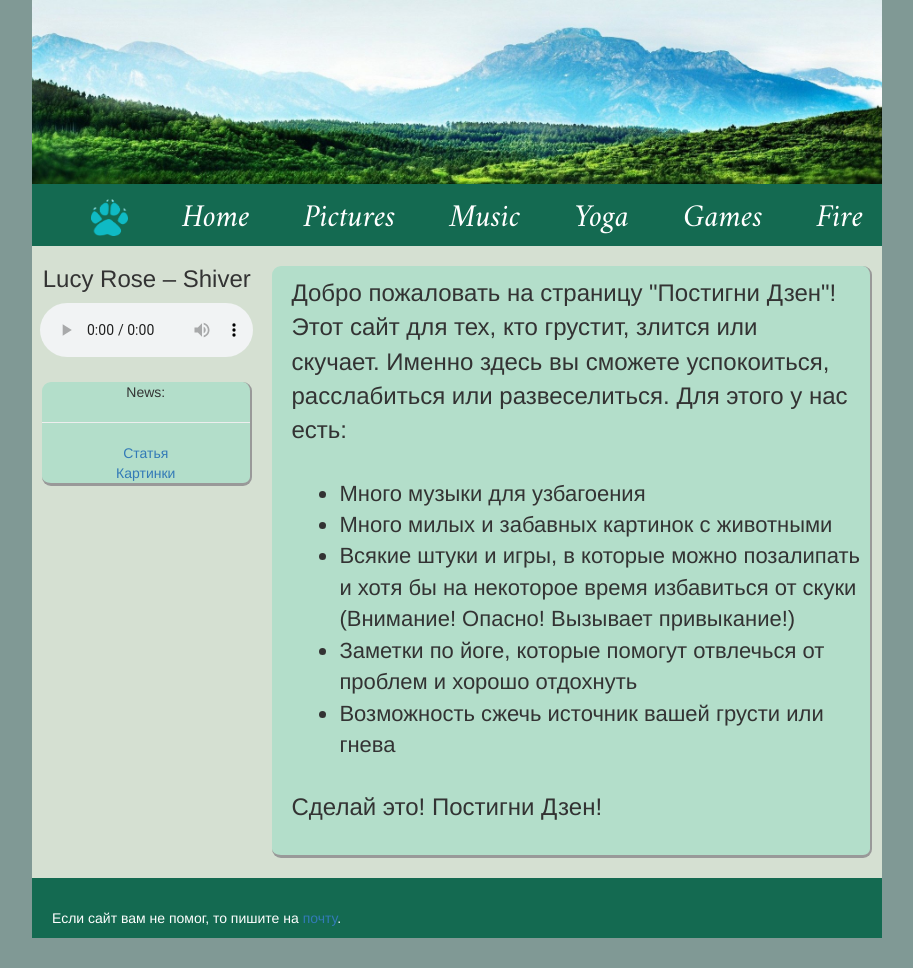
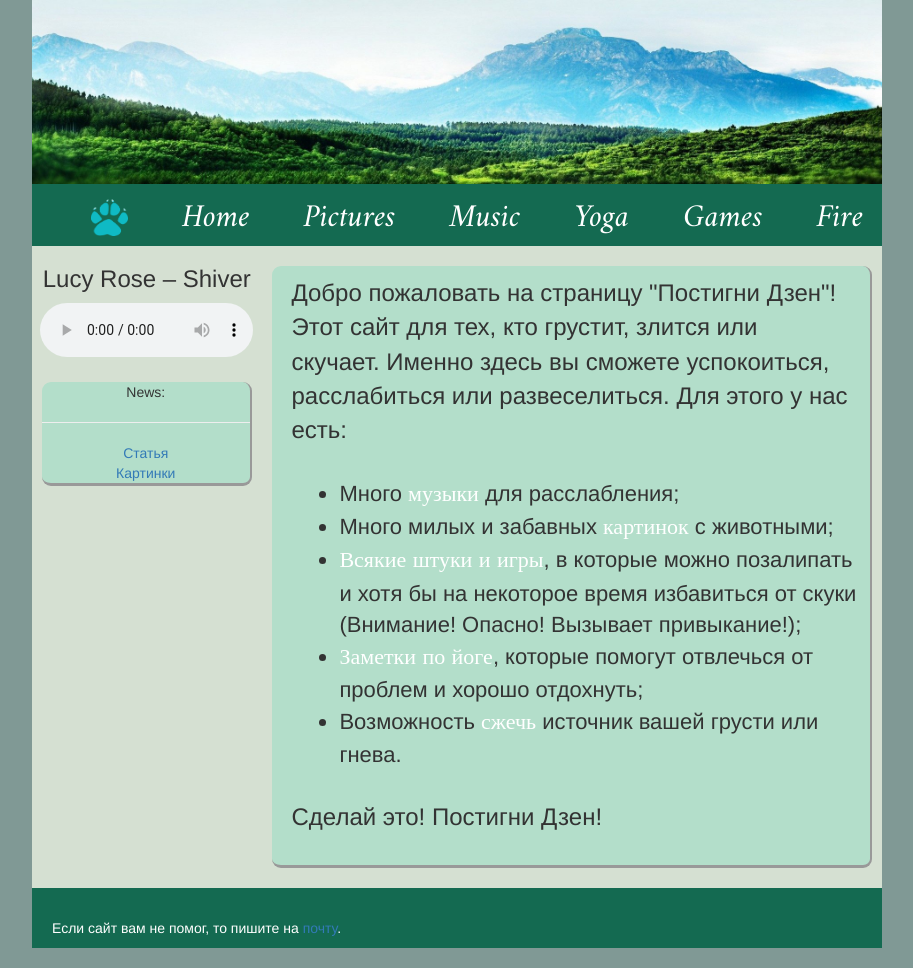
Before and after one commit to Arya-Domina/Zen-site, a Django app: page / in a window 1280 px wide. Shown: the whole page, without its empty margins (183-1096 px from the left). Before the commit the page ends 938 px from the top, so only its background shows below. Run offline with Django 3.2, Linux system fonts and the light colour scheme; some libraries are stand-ins or nearby versions.

Commit message:
Update index.html

```diff
--- a/app/templates/app/index.html
+++ b/app/templates/app/index.html
@@ -5,11 +5,11 @@
     <p> Добро пожаловать на страницу "Постигни Дзен"!
 Этот сайт для тех, кто грустит, злится или скучает. Именно здесь вы сможете успокоиться, расслабиться или развеселиться. Для этого у нас есть:</p>
     <ul>
-        <li>Много музыки для узбагоения</li>
-        <li>Много милых и забавных картинок с животными</li>
-        <li>Всякие штуки и игры, в которые можно позалипать и хотя бы на некоторое время избавиться от скуки (Внимание! Опасно! Вызывает привыкание!)</li>
-        <li>Заметки по йоге, которые помогут отвлечься от проблем и хорошо отдохнуть</li>
-        <li>Возможность сжечь источник вашей грусти или гнева</li>
+        <li>Много <a href="music">музыки</a> для расслабления;</li>
+        <li>Много милых и забавных <a href="picture">картинок</a> с животными;</li>
+        <li><a href="game">Всякие штуки и игры</a>, в которые можно позалипать и хотя бы на некоторое время избавиться от скуки (Внимание! Опасно! Вызывает привыкание!);</li>
+        <li><a href="yoga">Заметки по йоге</a>, которые помогут отвлечься от проблем и хорошо отдохнуть;</li>
+        <li>Возможность <a href="fire">сжечь</a> источник вашей грусти или гнева.</li>
     </ul>
     <p> Сделай это! Постигни Дзен!</p>
 </div>
```
